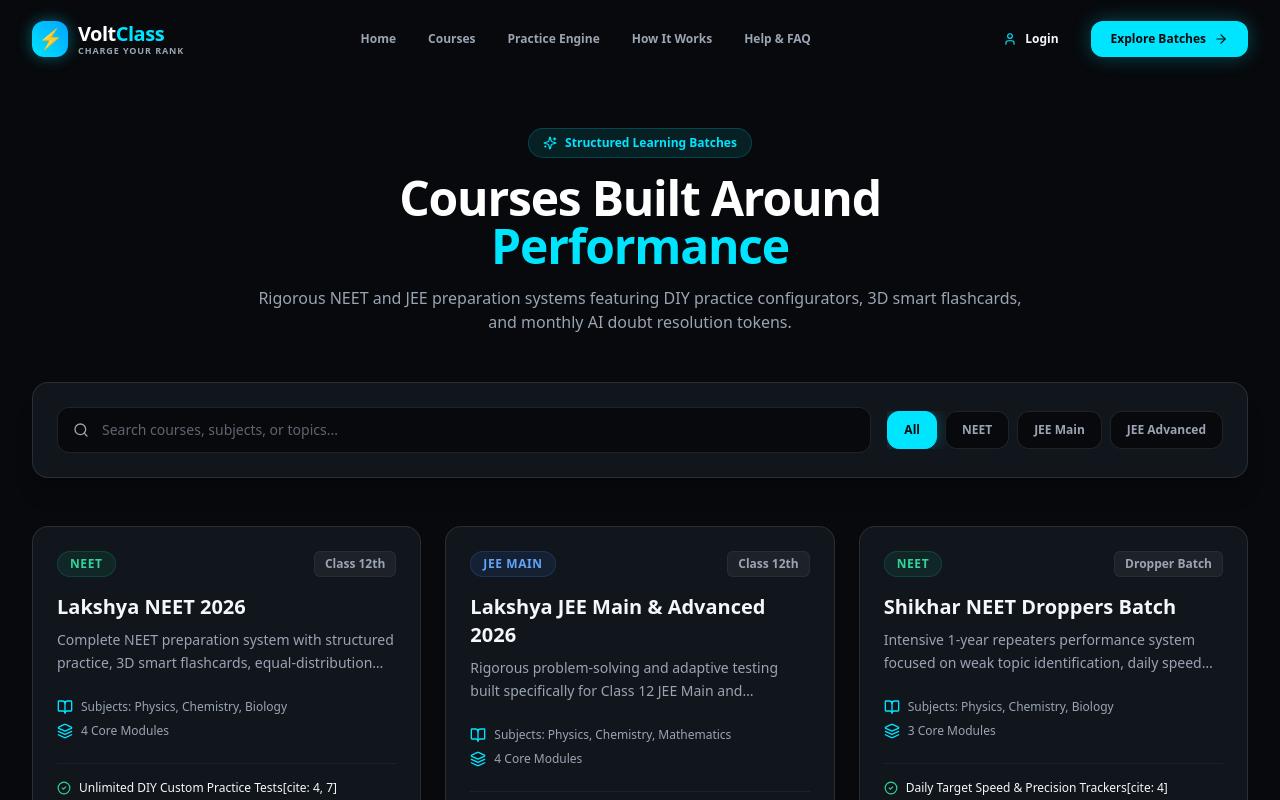
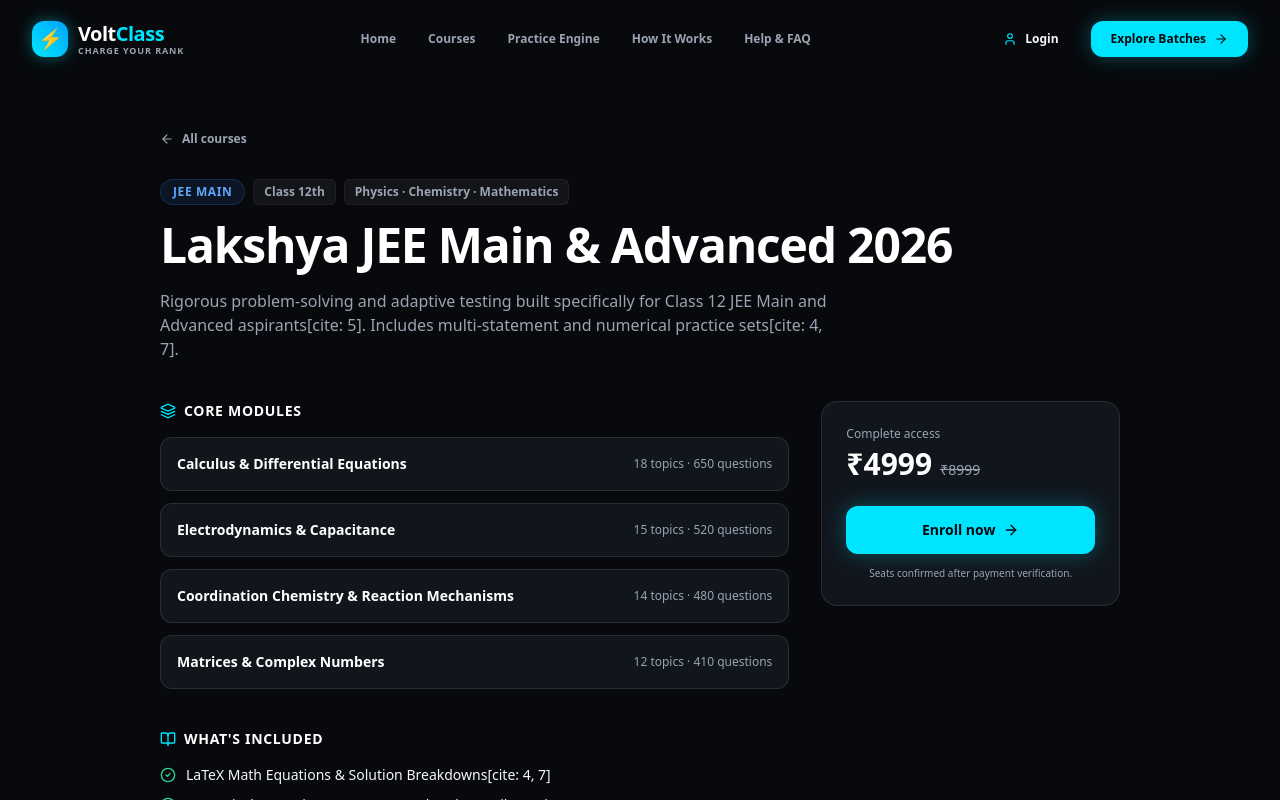
Before and after one commit to Shivamdangi8159/voltclass-waitlist, a Next.js app: page /courses/lakshya-jee-2026 in a window 1280 px wide. Shown: the top 800 px of the page. Built offline with nearby package versions, Linux system fonts and the light colour scheme.

Commit message:
Update page.tsx

```diff
--- a/app/courses/[slug]/page.tsx
+++ b/app/courses/[slug]/page.tsx
@@ -1,108 +1,123 @@
-'use client';
-
-import React, { useState } from 'react';
+import React from 'react';
+import Link from 'next/link';
+import { notFound } from 'next/navigation';
 import { Navbar } from '@/components/layout/Navbar';
 import { Footer } from '@/components/layout/Footer';
-import { CourseCard } from '@/components/ui/CourseCard';
 import { COURSES_DATA } from '@/data/courses';
-import { Search, Sparkles, BookOpen } from 'lucide-react';
+import { ArrowLeft, CheckCircle2, Layers, BookOpen, ArrowRight } from 'lucide-react';
 
-export default function CoursesPage() {
-  const [selectedExam, setSelectedExam] = useState<string>('All');
-  const [searchQuery, setSearchQuery] = useState<string>('');
+interface CourseDetailPageProps {
+  params: { slug: string };
+}
 
-  const filteredCourses = COURSES_DATA.filter((course) => {
-    const matchesExam =
-      selectedExam === 'All' ||
-      (selectedExam === 'NEET' && course.exam === 'NEET') ||
-      (selectedExam === 'JEE Main' && course.exam === 'JEE Main') ||
-      (selectedExam === 'JEE Advanced' && course.exam === 'JEE Advanced');
+export function generateStaticParams() {
+  return COURSES_DATA.map((course) => ({ slug: course.slug }));
+}
 
-    const matchesSearch =
-      course.title.toLowerCase().includes(searchQuery.toLowerCase()) ||
-      course.description.toLowerCase().includes(searchQuery.toLowerCase()) ||
-      course.subject.some((s) => s.toLowerCase().includes(searchQuery.toLowerCase()));
+export default function CourseDetailPage({ params }: CourseDetailPageProps) {
+  const course = COURSES_DATA.find((c) => c.slug === params.slug);
 
-    return matchesExam && matchesSearch;
-  });
+  if (!course) {
+    notFound();
+  }
+
+  const isNeet = course.exam === 'NEET';
 
   return (
     <div className="min-h-screen bg-[#07090C] text-[#F5F7FA] font-sans selection:bg-[#00E5FF] selection:text-black">
       <Navbar />
 
-      <main className="pt-32 pb-24 max-w-7xl mx-auto px-4 sm:px-6 lg:px-8">
-        {/* Header Section */}
-        <div className="text-center max-w-3xl mx-auto mb-12">
-          <div className="inline-flex items-center gap-2 bg-[#00E5FF]/10 border border-[#00E5FF]/20 px-3.5 py-1.5 rounded-full text-xs font-bold text-[#00E5FF] mb-4">
-            <Sparkles className="w-3.5 h-3.5" />
-            <span>Structured Learning Batches</span>
-          </div>
-          <h1 className="text-3xl sm:text-5xl font-black text-white mb-4 tracking-tight">
-            Courses Built Around <span className="text-[#00E5FF]">Performance</span>
-          </h1>
-          <p className="text-sm sm:text-base text-[#9AA4B2] leading-relaxed">
-            Rigorous NEET and JEE preparation systems featuring DIY practice configurators, 3D smart flashcards, and monthly AI doubt resolution tokens.
-          </p>
+      <main className="pt-32 pb-24 max-w-5xl mx-auto px-4 sm:px-6 lg:px-8">
+        <Link
+          href="/courses"
+          className="inline-flex items-center gap-2 text-xs font-semibold text-[#9AA4B2] hover:text-[#00E5FF] transition-colors mb-8"
+        >
+          <ArrowLeft className="w-3.5 h-3.5" /> All courses
+        </Link>
+
+        {/* Header */}
+        <div className="flex flex-wrap items-center gap-2 mb-4">
+          <span
+            className={`px-3 py-1 rounded-full text-xs font-bold uppercase tracking-wider ${
+              isNeet
+                ? 'bg-emerald-500/10 text-emerald-400 border border-emerald-500/20'
+                : 'bg-blue-500/10 text-blue-400 border border-blue-500/20'
+            }`}
+          >
+            {course.exam}
+          </span>
+          <span className="text-xs font-semibold text-[#9AA4B2] bg-white/5 px-2.5 py-1 rounded-md border border-white/5">
+            {course.targetClass}
+          </span>
+          <span className="text-xs font-semibold text-[#9AA4B2] bg-white/5 px-2.5 py-1 rounded-md border border-white/5">
+            {course.subject.join(' · ')}
+          </span>
         </div>
 
-        {/* Search & Filter Controls */}
-        <div className="bg-[#11161D] border border-white/10 rounded-2xl p-4 sm:p-6 mb-12 space-y-4 sm:space-y-0 sm:flex sm:items-center sm:justify-between sm:gap-4 shadow-xl">
-          {/* Search Input */}
-          <div className="relative flex-1">
-            <Search className="w-4 h-4 text-[#9AA4B2] absolute left-4 top-1/2 -translate-y-1/2" />
-            <input
-              type="text"
-              placeholder="Search courses, subjects, or topics..."
-              value={searchQuery}
-              onChange={(e) => setSearchQuery(e.target.value)}
-              className="w-full bg-[#07090C] border border-white/10 rounded-xl pl-11 pr-4 py-3 text-sm text-white placeholder:text-[#9AA4B2]/60 focus:outline-none focus:border-[#00E5FF] transition-colors"
-            />
+        <h1 className="text-3xl sm:text-5xl font-black text-white mb-5 tracking-tight">
+          {course.title}
+        </h1>
+        <p className="text-sm sm:text-base text-[#9AA4B2] leading-relaxed max-w-2xl mb-10">
+          {course.description}
+        </p>
+
+        <div className="grid md:grid-cols-3 gap-8">
+          {/* Left: chapters + features */}
+          <div className="md:col-span-2 space-y-10">
+            <section>
+              <h2 className="flex items-center gap-2 text-sm font-bold text-white uppercase tracking-wider mb-4">
+                <Layers className="w-4 h-4 text-[#00E5FF]" /> Core modules
+              </h2>
+              <div className="space-y-3">
+                {course.chapters.map((ch) => (
+                  <div
+                    key={ch.id}
+                    className="bg-[#11161D] border border-white/10 rounded-xl p-4 flex items-center justify-between gap-4"
+                  >
+                    <span className="text-sm font-semibold text-white">{ch.title}</span>
+                    <span className="text-xs text-[#9AA4B2] whitespace-nowrap">
+                      {ch.topicsCount} topics · {ch.questionCount} questions
+                    </span>
+                  </div>
+                ))}
+              </div>
+            </section>
+
+            <section>
+              <h2 className="flex items-center gap-2 text-sm font-bold text-white uppercase tracking-wider mb-4">
+                <BookOpen className="w-4 h-4 text-[#00E5FF]" /> What&apos;s included
+              </h2>
+              <ul className="space-y-2.5">
+                {course.features.map((feat, idx) => (
+                  <li key={idx} className="flex items-start gap-2.5 text-sm text-[#F5F7FA]">
+                    <CheckCircle2 className="w-4 h-4 text-emerald-400 shrink-0 mt-0.5" />
+                    <span>{feat}</span>
+                  </li>
+                ))}
+              </ul>
+            </section>
           </div>
 
-          {/* Category Filter Buttons */}
-          <div className="flex items-center gap-2 overflow-x-auto pb-2 sm:pb-0">
-            {['All', 'NEET', 'JEE Main', 'JEE Advanced'].map((category) => (
-              <button
-                key={category}
-                onClick={() => setSelectedExam(category)}
-                className={`px-4 py-2.5 rounded-xl text-xs font-bold transition-all whitespace-nowrap border ${
-                  selectedExam === category
-                    ? 'bg-[#00E5FF] text-[#07090C] border-[#00E5FF] shadow-[0_0_15px_rgba(0,229,255,0.3)]'
-                    : 'bg-[#07090C] text-[#9AA4B2] border-white/10 hover:text-white hover:border-white/20'
-                }`}
+          {/* Right: price card */}
+          <aside className="md:col-span-1">
+            <div className="bg-[#11161D] border border-white/10 rounded-2xl p-6 sticky top-28">
+              <span className="text-xs text-[#9AA4B2] block mb-1">Complete access</span>
+              <div className="flex items-baseline gap-2 mb-6">
+                <span className="text-3xl font-black text-white">₹{course.price}</span>
+                <span className="text-sm text-[#9AA4B2] line-through">₹{course.originalPrice}</span>
+              </div>
+              <Link
+                href="/#waitlist"
+                className="w-full bg-[#00E5FF] hover:bg-[#33EBFF] text-[#07090C] font-extrabold text-sm py-3.5 rounded-xl transition-all shadow-[0_0_20px_rgba(0,229,255,0.3)] flex items-center justify-center gap-2"
               >
-                {category}
-              </button>
-            ))}
-          </div>
+                Enroll now <ArrowRight className="w-4 h-4" />
+              </Link>
+              <p className="text-[10px] text-[#9AA4B2] text-center mt-3">
+                Seats confirmed after payment verification.
+              </p>
+            </div>
+          </aside>
         </div>
-
-        {/* Course Grid */}
-        {filteredCourses.length > 0 ? (
-          <div className="grid md:grid-cols-2 lg:grid-cols-3 gap-6">
-            {filteredCourses.map((course) => (
-              <CourseCard key={course.id} course={course} />
-            ))}
-          </div>
-        ) : (
-          /* Empty State */
-          <div className="bg-[#11161D] border border-white/10 rounded-2xl p-12 text-center max-w-md mx-auto">
-            <BookOpen className="w-12 h-12 text-[#00E5FF] mx-auto mb-4 opacity-80" />
-            <h3 className="text-lg font-bold text-white mb-2">No Courses Found</h3>
-            <p className="text-xs text-[#9AA4B2] mb-6">
-              No course matches your search query or selected filter criteria.
-            </p>
-            <button
-              onClick={() => {
-                setSelectedExam('All');
-                setSearchQuery('');
-              }}
-              className="bg-[#00E5FF] text-[#07090C] text-xs font-bold px-5 py-2.5 rounded-xl hover:bg-[#33EBFF] transition-all"
-            >
-              Reset Filters
-            </button>
-          </div>
-        )}
       </main>
 
       <Footer />
```
